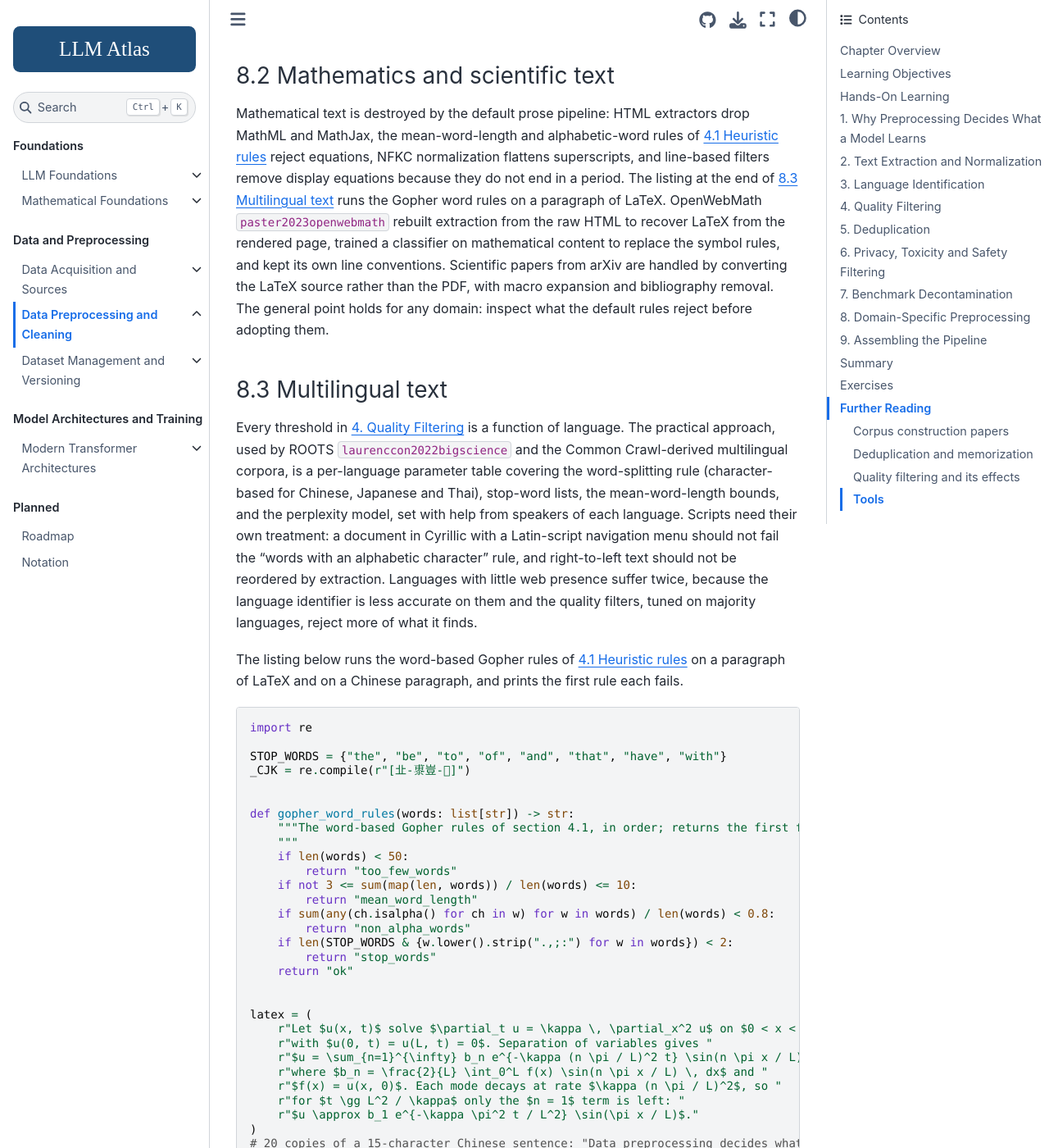
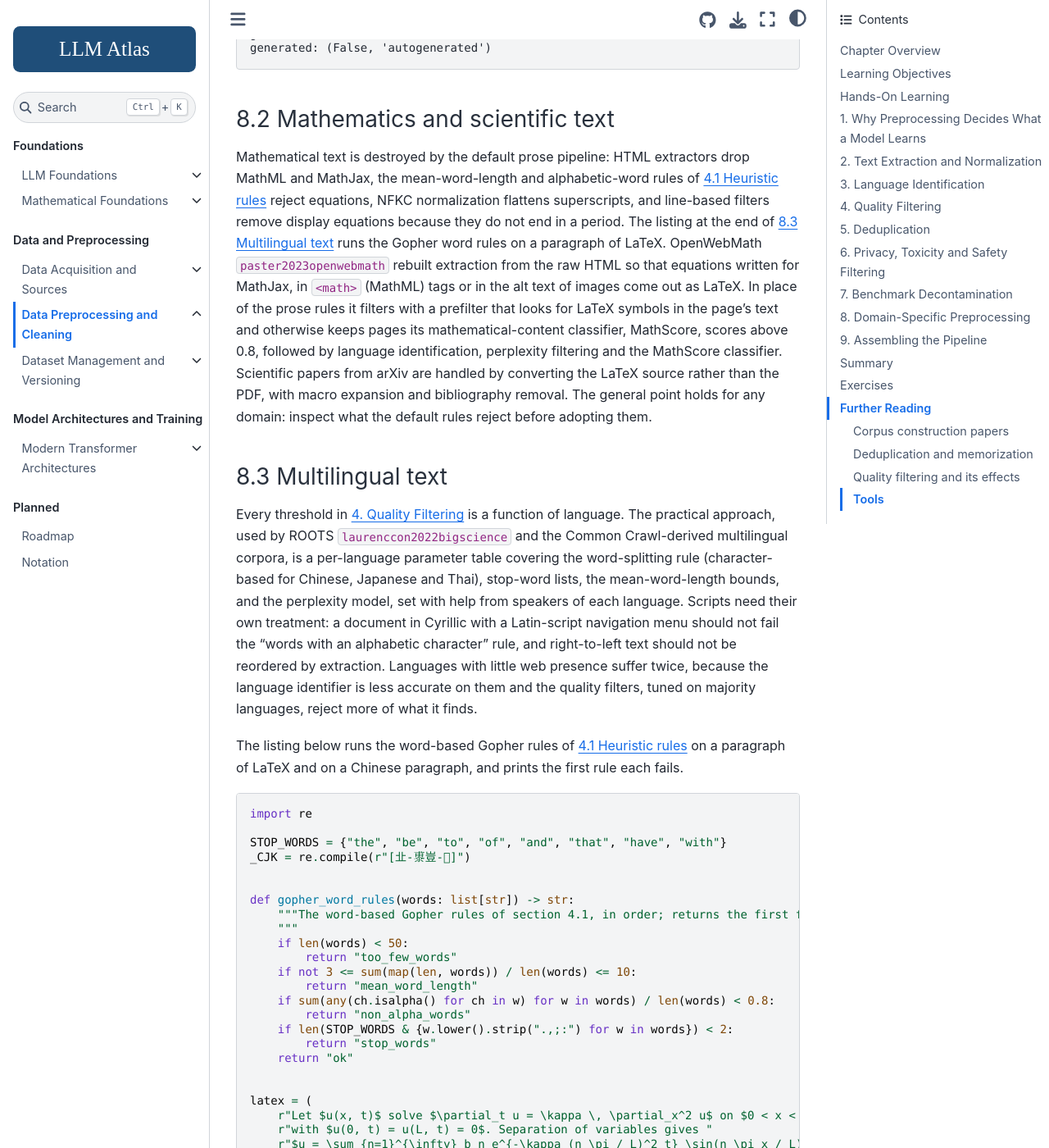
Before and after one commit to Beaker12/llmatlas, a Jupyter Book: the page built from chapters/04-preprocessing/index.md, in a window 1280 px wide and 1400 px high, scrolled down 60183 px. Shown: the whole window at 82% size. Built offline with Jupyter Book 1.0.4 settings and Sphinx 7.4.7 and the Sphinx Book theme 1.1.4, drawn with Linux system fonts in a browser that asks for light colours; pages that are not in the unit, such as notebooks, are missing from menus; cross-references to code outside the pages are shown as plain code; some of the changed text lies outside the part shown.

Commit message:
Chapter 4: state the Llama 2 contamination rule and the OpenWebMath filters as the papers give them

```diff
--- a/chapters/04-preprocessing/index.md
+++ b/chapters/04-preprocessing/index.md
@@ -1939,7 +1939,7 @@
 An evaluation benchmark is useful only if the model has not seen it. Since benchmarks are published on the web and copied into forums, tutorials and GitHub repositories, they are in every crawl, and a pipeline has to look for them. The standard method is $n$-gram overlap:
 
 - **GPT-3** {cite}`brown2020language` removed each 13-gram shared with a benchmark, together with a 200-character window around it, discarded the resulting pieces shorter than 200 characters, and dropped documents split into more than 10 pieces. A bug left the filter ineffective on long documents such as books, and retraining was too costly, so the paper also labeled each benchmark example "dirty" if it shared an $n$-gram with the training data ($n$ from 8 to 13, depending on the task) and reported results on both the full and the "clean" subsets.
-- **Llama 2** {cite}`touvron2023llama2` tokenized both sides and marked a token as contaminated if it fell in any 10-gram shared with a benchmark; an example was contaminated if more than 80% of its tokens were. This was an analysis of the evaluation sets rather than a training-data filter: the paper reports performance separately on clean, "not clean", "not dirty" and dirty subsets.
+- **Llama 2** {cite}`touvron2023llama2` tokenized both sides and marked a token as contaminated if it fell in a token $n$-gram longer than 10 tokens that appears in both the evaluation sample and the training set, allowing a "skipgram budget" of four mismatched positions; a sample's contamination is the percentage of its tokens so marked, and samples at 80% or more are "dirty", those under 20% "clean". This was an analysis of the evaluation sets rather than a training-data filter: the paper reports performance separately on clean, "not clean", "not dirty" and dirty subsets.
 - **Dolma** matched at the paragraph level, using a Bloom filter over benchmark paragraphs, and removed training documents containing a matching paragraph.
 
 The implementation is a set of hashed $n$-grams built from the benchmark and a scan over the training text.
@@ -2090,7 +2090,7 @@
 
 ### 8.2 Mathematics and scientific text
 
-Mathematical text is destroyed by the default prose pipeline: HTML extractors drop MathML and MathJax, the mean-word-length and alphabetic-word rules of {ref}`sec-ch4-heuristic-rules` reject equations, NFKC normalization flattens superscripts, and line-based filters remove display equations because they do not end in a period. The listing at the end of {ref}`sec-ch4-multilingual-text` runs the Gopher word rules on a paragraph of LaTeX. OpenWebMath {cite}`paster2023openwebmath` rebuilt extraction from the raw HTML to recover LaTeX from the rendered page, trained a classifier on mathematical content to replace the symbol rules, and kept its own line conventions. Scientific papers from arXiv are handled by converting the LaTeX source rather than the PDF, with macro expansion and bibliography removal. The general point holds for any domain: inspect what the default rules reject before adopting them.
+Mathematical text is destroyed by the default prose pipeline: HTML extractors drop MathML and MathJax, the mean-word-length and alphabetic-word rules of {ref}`sec-ch4-heuristic-rules` reject equations, NFKC normalization flattens superscripts, and line-based filters remove display equations because they do not end in a period. The listing at the end of {ref}`sec-ch4-multilingual-text` runs the Gopher word rules on a paragraph of LaTeX. OpenWebMath {cite}`paster2023openwebmath` rebuilt extraction from the raw HTML so that equations written for MathJax, in `<math>` (MathML) tags or in the alt text of images come out as LaTeX. In place of the prose rules it filters with a prefilter that looks for LaTeX symbols in the page's text and otherwise keeps pages its mathematical-content classifier, MathScore, scores above 0.8, followed by language identification, perplexity filtering and the MathScore classifier. Scientific papers from arXiv are handled by converting the LaTeX source rather than the PDF, with macro expansion and bibliography removal. The general point holds for any domain: inspect what the default rules reject before adopting them.
 
 (sec-ch4-multilingual-text)=
 
```
